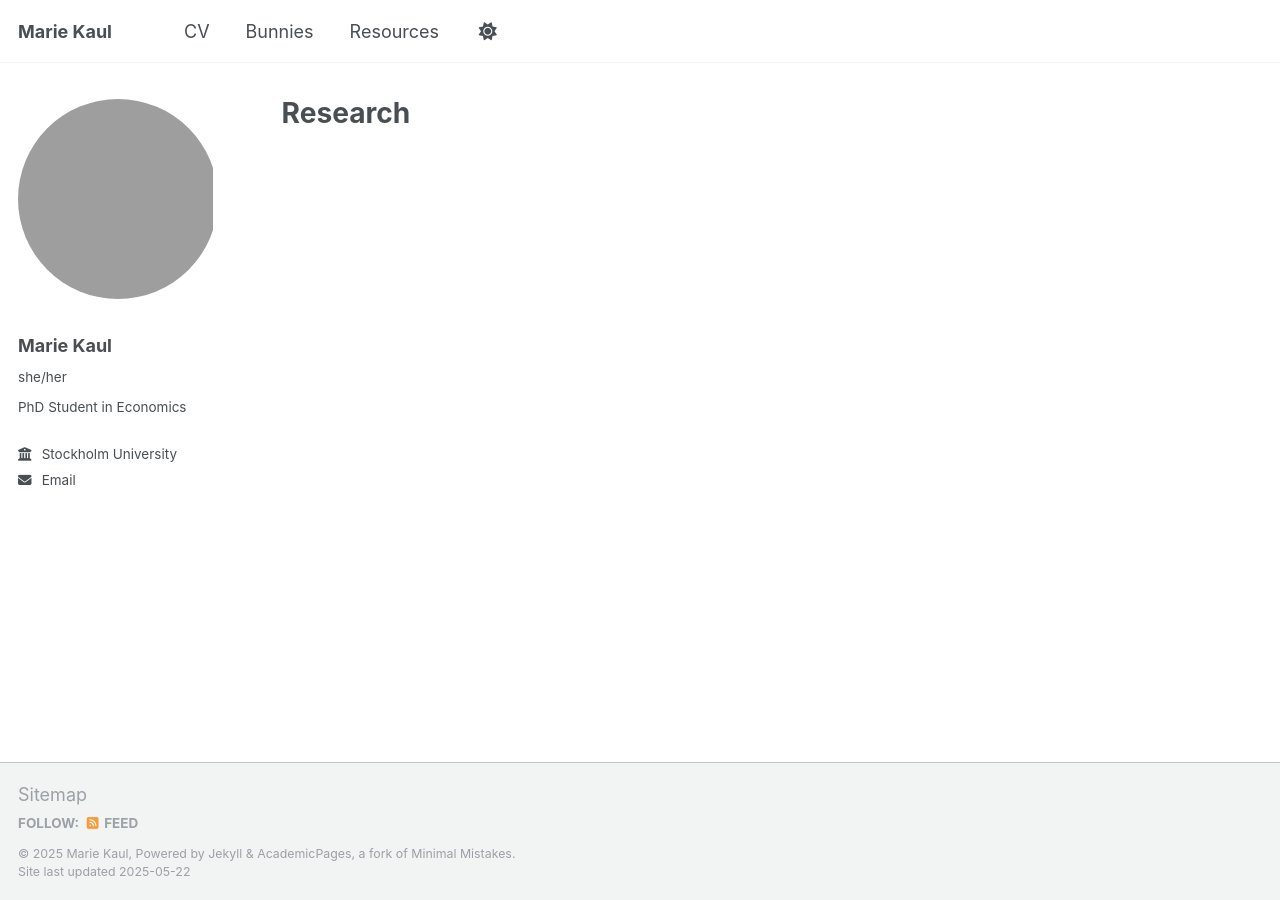
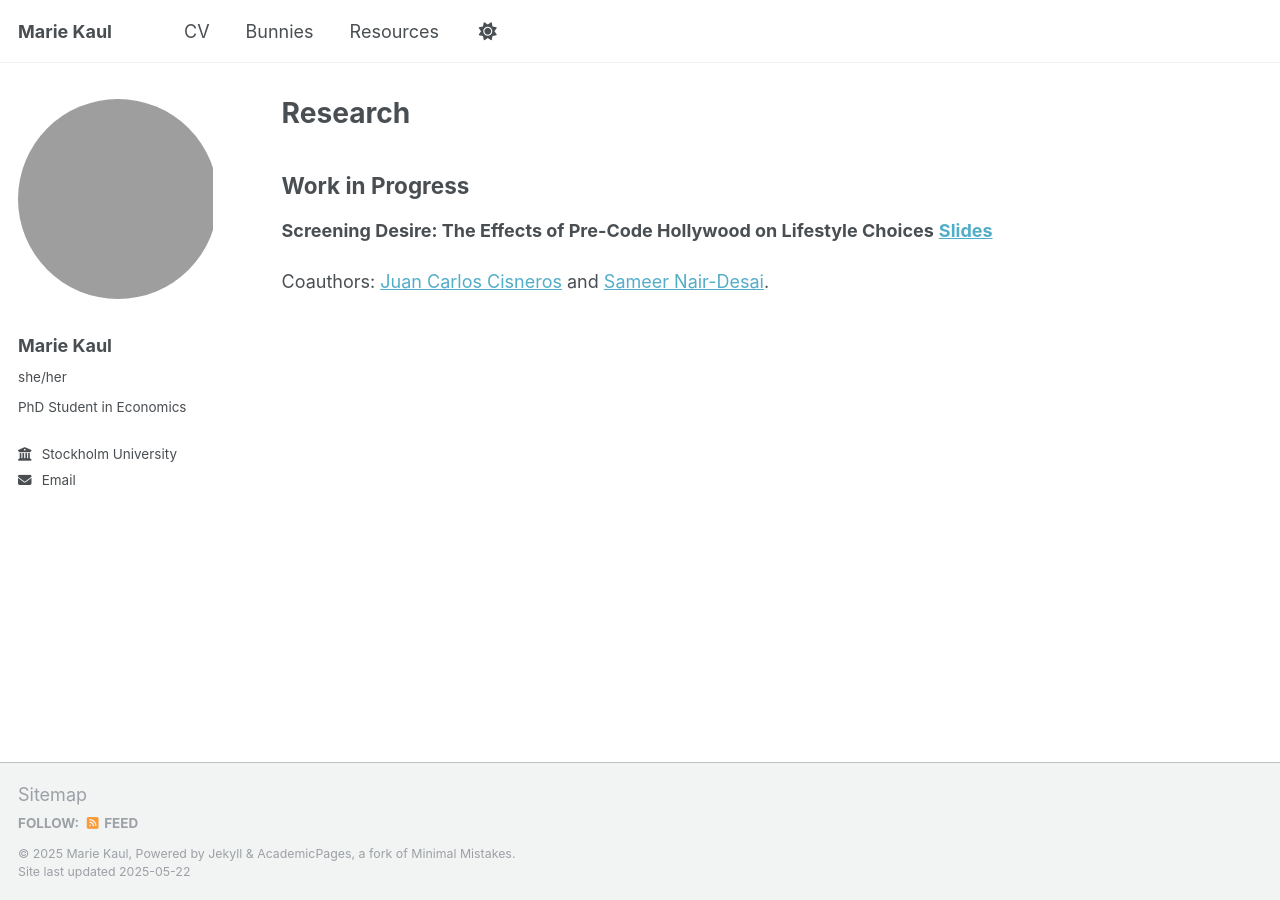
Before and after one commit to marie-kaul/marie-kaul.github.io, a Jekyll site: the page built from _pages/research.md, in a window 1280 px wide. Built offline with Jekyll 4.4.1, drawn with Linux system fonts in a browser that asks for light colours.

Commit message:
Update research.md

```diff
--- a/_pages/research.md
+++ b/_pages/research.md
@@ -4,3 +4,9 @@ title: "Research"
 permalink: /research/
 author_profile: true
 ---
+
+## Work in Progress
+
+**Screening Desire: The Effects of Pre-Code Hollywood on Lifestyle Choices** [**Slides**](/files/slides/CinSocial_slidedeck.pdf)
+
+Coauthors: [Juan Carlos Cisneros](https://jccisneros.com/) and [Sameer Nair-Desai](https://snairdesai.github.io/files/SND_Academic_CV_2025.pdf).
```
